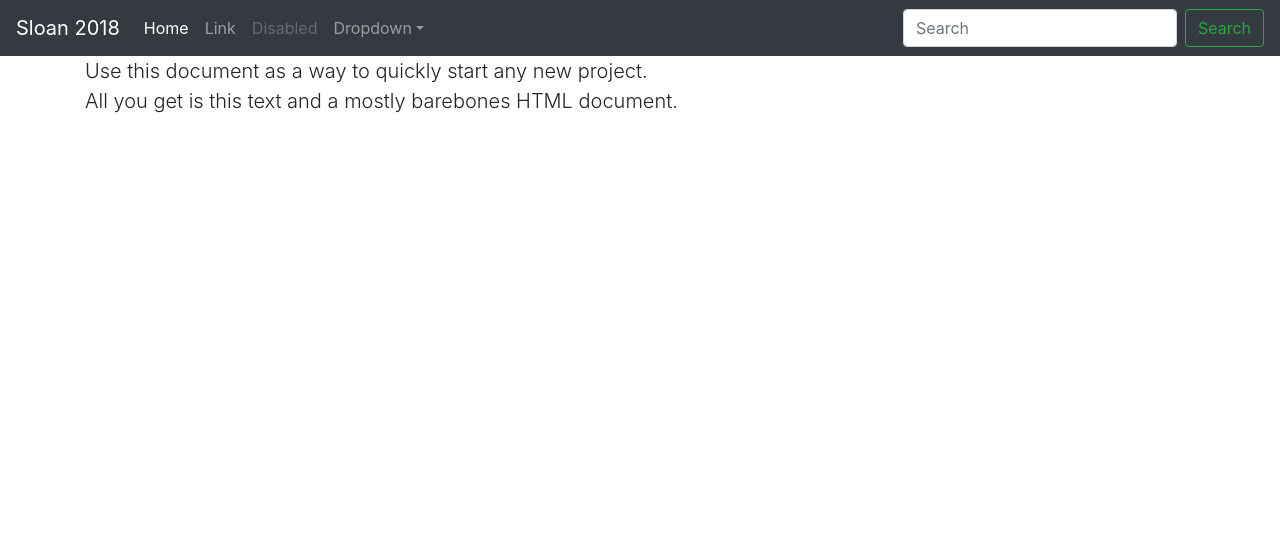
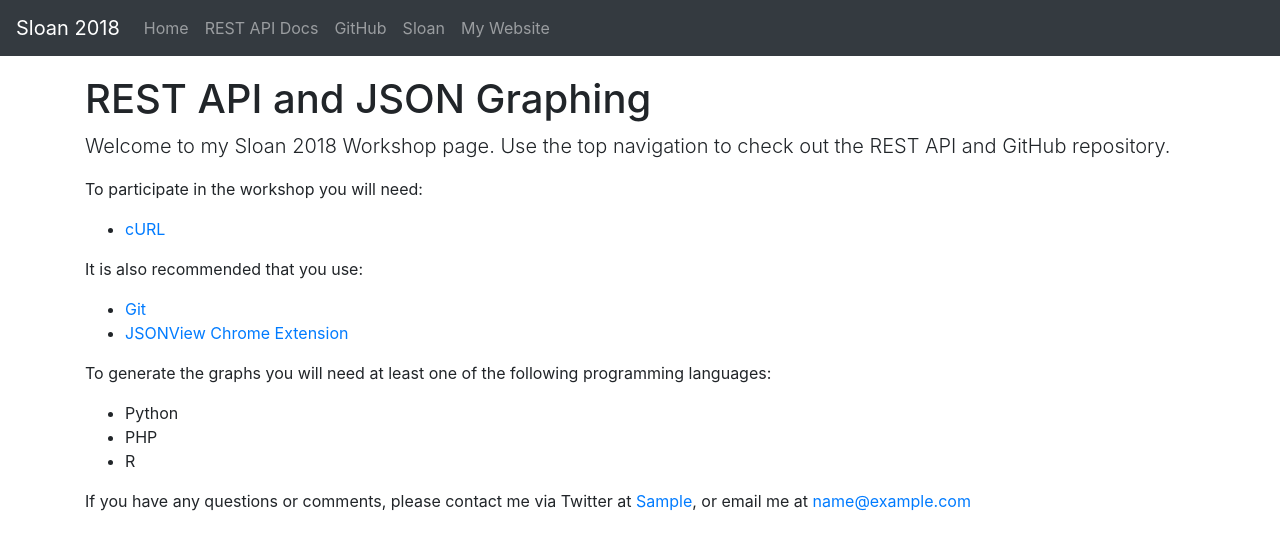
Before and after one commit to jasonroman/sloan-2018, a Symfony app: template server/templates/main/index.html.twig in a window 1280 px wide. Shown: the top 550 px of the page. Run offline with Twig, Linux system fonts and the light colour scheme; the template is opened without the code that fills it: most values are stand-ins (such as "Sample title", 1, 10 or a date in 2020); some libraries are stand-ins or nearby versions.

Commit message:
Adding google analytics, base pages, links, docs

```diff
--- /dev/null
+++ b/server/public/css/site.css
@@ -0,0 +1,3 @@
+.main-content {
+    margin-top: 75px;
+}
--- a/server/templates/base.html.twig
+++ b/server/templates/base.html.twig
@@ -1,9 +1,19 @@
+{% set canonicalUrl = url(app.request.attributes.get('_route'), app.request.attributes.get('_route_params')) %}
+
+{% set route = path(app.request.attributes.get('_route'), app.request.attributes.get('_route_params')) %}
+{% set routeName = app.request.attributes.get('_route') %}
+{% set queryString = app.request.queryString ? ('?' ~ app.request.queryString) : '' %}
+{% set queryStringAppend = app.request.query.all|length ? '&' : '?' %}
+{% set fullRoute = route ~ queryString %}
+
 <!DOCTYPE html>
 <html>
     <head>
+        {% block googleAnalytics %}{% endblock %}
         {% block meta %}<meta charset="UTF-8">{% endblock %}
         <title>{% block title %}Welcome!{% endblock %}</title>
         {% block stylesheets %}{% endblock %}
+        {% block headerJavascripts %}{% endblock %}
     </head>
     <body>
         {% block body %}{% endblock %}
--- a/server/templates/layout.html.twig
+++ b/server/templates/layout.html.twig
@@ -1,4 +1,10 @@
 {% extends 'base.html.twig' %}
+
+{% block googleAnalytics %}
+    {% if app.environment == 'prod' %}
+        {{ include('google_analytics.html.twig') }}
+    {% endif %}
+{% endblock %}
 
 {% block meta %}
     {{ parent() }}
@@ -9,6 +15,7 @@
 
 {% block stylesheets %}
     <link href="/css/bootstrap.min.css" rel="stylesheet">
+    <link href="/css/site.css" rel="stylesheet">
 {% endblock %}
 
 {% block body %}
@@ -16,13 +23,8 @@
         {{ include('nav.html.twig') }}
     {% endblock %}
 
-    <main role="main" class="container">
-
-        <div class="starter-template">
-            <h1>Bootstrap starter template</h1>
-            <p class="lead">Use this document as a way to quickly start any new project.<br> All you get is this text and a mostly barebones HTML document.</p>
-        </div>
-
+    <main role="main" class="container main-content">
+        {% block content %}{% endblock %}
     </main>
 {% endblock %}
 
--- a/server/templates/main/index.html.twig
+++ b/server/templates/main/index.html.twig
@@ -1 +1,45 @@
 {% extends 'layout.html.twig' %}
+
+{% block content %}
+    <div class="starter-template">
+        <h1>REST API and JSON Graphing</h1>
+        <p class="lead">
+            Welcome to my Sloan 2018 Workshop page. Use the top navigation to
+            check out the REST API and GitHub repository.
+        </p>
+        <p>
+            To participate in the workshop you will need:
+            <ul>
+                <li>
+                    <a href="https://curl.haxx.se/download.html" target="_blank">cURL</a>
+                </li>
+            </ul>
+        </p>
+        <p>
+            It is also recommended that you use:
+            <ul>
+                <li>
+                    <a href="https://git-scm.com/downloads" target="_blank">Git</a>
+                </li>
+                <li>
+                    <a href="https://chrome.google.com/webstore/search/jsonview"
+                        target="_blank">JSONView Chrome Extension
+                    </a>
+                </li>
+            </ul>
+        </p>
+        <p>
+            To generate the graphs you will need at least one of the following programming languages:
+            <ul>
+                <li>Python</li>
+                <li>PHP</li>
+                <li>R</li>
+            </ul>
+        </p>
+        <p>
+            If you have any questions or comments, please contact me via Twitter at
+            <a href="{{ social.twitter }}" target="_blank">{{ social.twitter_short }}</a>,
+            or email me at <a href="mailto:{{ social.email }}">{{ social.email }}</a>
+        </p>
+    </div>
+{% endblock %}
--- a/server/templates/nav.html.twig
+++ b/server/templates/nav.html.twig
@@ -1,32 +1,30 @@
 <nav class="navbar navbar-expand-md navbar-dark bg-dark fixed-top">
-    <a class="navbar-brand" href="#">Sloan 2018</a>
-    <button class="navbar-toggler" type="button" data-toggle="collapse" data-target="#navbarsExampleDefault" aria-controls="navbarsExampleDefault" aria-expanded="false" aria-label="Toggle navigation">
+    <a class="navbar-brand" href="{{ path('index') }}">Sloan 2018</a>
+
+    <button class="navbar-toggler" type="button"
+        data-toggle="collapse" data-target="#navbarsExampleDefault"
+        aria-controls="navbarsExampleDefault" aria-expanded="false" aria-label="Toggle navigation"
+    >
         <span class="navbar-toggler-icon"></span>
     </button>
 
     <div class="collapse navbar-collapse" id="navbarsExampleDefault">
         <ul class="navbar-nav mr-auto">
-            <li class="nav-item active">
-                <a class="nav-link" href="#">Home <span class="sr-only">(current)</span></a>
+            <li class="nav-item {{ routeName == 'index' ? 'active' : ''}}">
+                <a class="nav-link" href="{{ path('index') }}">Home <span class="sr-only">(current)</span></a>
+            </li>
+            <li class="nav-item {{ routeName == 'app.swagger_ui' ? 'active' : ''}}">
+                <a class="nav-link" href="{{ path('app.swagger_ui') }}">REST API Docs</a>
             </li>
             <li class="nav-item">
-                <a class="nav-link" href="#">Link</a>
+                <a class="nav-link" href="{{ social.github }}" target="_blank">GitHub</a>
             </li>
             <li class="nav-item">
-                <a class="nav-link disabled" href="#">Disabled</a>
+                <a class="nav-link" href="{{ social.sloan }}" target="_blank">Sloan</a>
             </li>
-            <li class="nav-item dropdown">
-                <a class="nav-link dropdown-toggle" href="http://example.com" id="dropdown01" data-toggle="dropdown" aria-haspopup="true" aria-expanded="false">Dropdown</a>
-                <div class="dropdown-menu" aria-labelledby="dropdown01">
-                    <a class="dropdown-item" href="#">Action</a>
-                    <a class="dropdown-item" href="#">Another action</a>
-                    <a class="dropdown-item" href="#">Something else here</a>
-                </div>
+            <li class="nav-item">
+                <a class="nav-link" href="{{ social.jayroman }}" target="_blank">My Website</a>
             </li>
         </ul>
-        <form class="form-inline my-2 my-lg-0">
-            <input class="form-control mr-sm-2" type="text" placeholder="Search" aria-label="Search">
-            <button class="btn btn-outline-success my-2 my-sm-0" type="submit">Search</button>
-        </form>
     </div>
 </nav>
```
Also changed, not shown: server/templates/bundles/NelmioApiDocBundle/SwaggerUi/index.html.twig (added, +57 -0 lines), server/templates/google_analytics.html.twig (added, +9 -0 lines), 1 other file.
